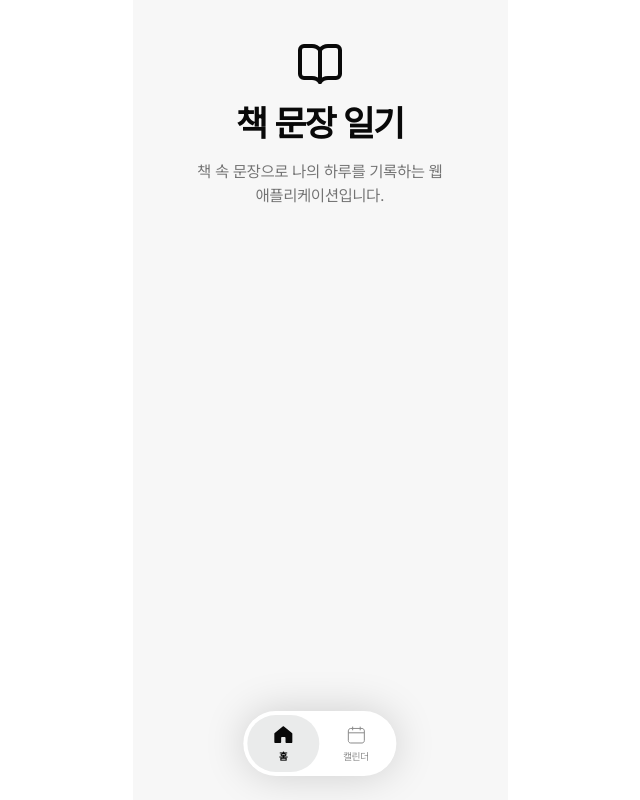
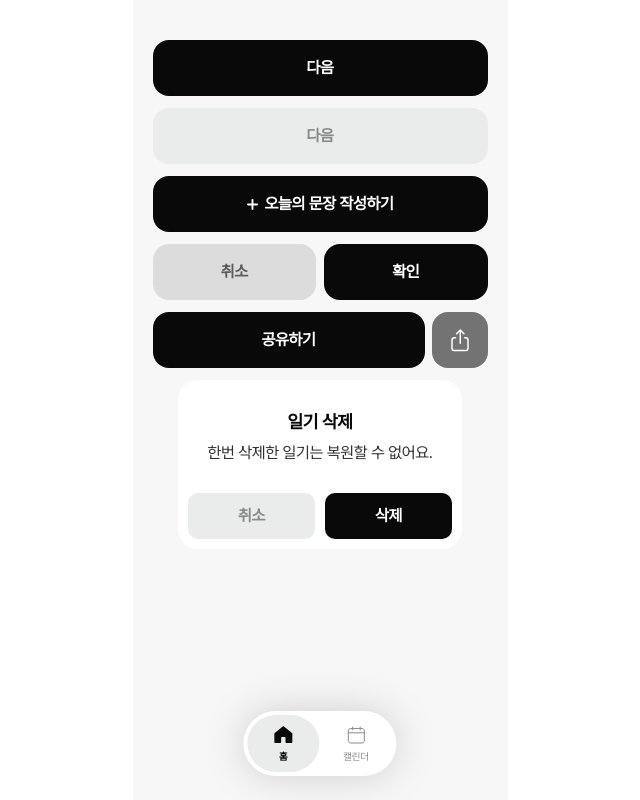
Before and after one commit to depromeet/18th-team1-fe-2, a Next.js app: page / in a window 1280 px wide. Shown: the whole page, without its empty margins (320-960 px from the left). Built offline with nearby package versions, Linux system fonts and the light colour scheme.

Commit message:
fix: 네임스페이스 및 이벤트 타입 임포트 추가 (#9)

```diff
--- a/src/app/(nav)/page.tsx
+++ b/src/app/(nav)/page.tsx
@@ -1,15 +1,20 @@
-import { BookOpen } from "lucide-react";
+import { DiaryDeleteModal } from "@/features/diary-delete";
+import { Button } from "@/shared/ui/button";
+import { ButtonDouble } from "@/shared/ui/button-double";
+import { ButtonWithIcon } from "@/shared/ui/button-with-icon";
+import { IcPlus } from "@/shared/ui/icons";
 
 const HomePage = (): React.ReactElement => {
   return (
-    <div className="flex flex-col items-center gap-8 py-10">
-      <div className="flex flex-col items-center gap-4 text-center">
-        <BookOpen className="size-12 text-primary" aria-hidden="true" />
-        <h1 className="text-4xl font-semibold tracking-tight">책 문장 일기</h1>
-        <p className="max-w-md text-base text-muted-foreground">
-          책 속 문장으로 나의 하루를 기록하는 웹 애플리케이션입니다.
-        </p>
-      </div>
+    <div className="flex flex-col items-center gap-10 py-10">
+      <section className="flex flex-col items-center gap-3">
+        <Button label="다음" />
+        <Button label="다음" disabled />
+        <Button label="오늘의 문장 작성하기" icon={<IcPlus size={11} className="text-gray-0" />} />
+        <ButtonDouble secondaryLabel="취소" primaryLabel="확인" />
+        <ButtonWithIcon primaryLabel="공유하기" />
+        <DiaryDeleteModal isOpen={true} />
+      </section>
     </div>
   );
 };
--- a/src/features/diary-delete/ui/DiaryDeleteModal.tsx
+++ b/src/features/diary-delete/ui/DiaryDeleteModal.tsx
@@ -1,4 +1,6 @@
 "use client";
+
+import type { KeyboardEvent, MouseEvent, ReactElement } from "react";
 
 interface DiaryDeleteModalProps {
   isOpen: boolean;
@@ -10,7 +12,7 @@ export const DiaryDeleteModal = ({
   isOpen,
   onConfirm,
   onCancel,
-}: DiaryDeleteModalProps): React.ReactElement | null => {
+}: DiaryDeleteModalProps): ReactElement | null => {
   if (!isOpen) return null;
 
   return (
@@ -19,8 +21,8 @@ export const DiaryDeleteModal = ({
       aria-modal="true"
       aria-labelledby="delete-modal-title"
       className="flex w-71 flex-col gap-7 rounded-[1.25rem] bg-background px-2.5 pb-2.5 pt-7"
-      onClick={(e: React.MouseEvent<HTMLDivElement>) => e.stopPropagation()}
-      onKeyDown={(e: React.KeyboardEvent<HTMLDivElement>) => e.stopPropagation()}
+      onClick={(e: MouseEvent<HTMLDivElement>) => e.stopPropagation()}
+      onKeyDown={(e: KeyboardEvent<HTMLDivElement>) => e.stopPropagation()}
     >
       <div className="flex w-full flex-col items-center gap-1.5">
         <p id="delete-modal-title" className="subhead1 text-center text-gray-700">
```
